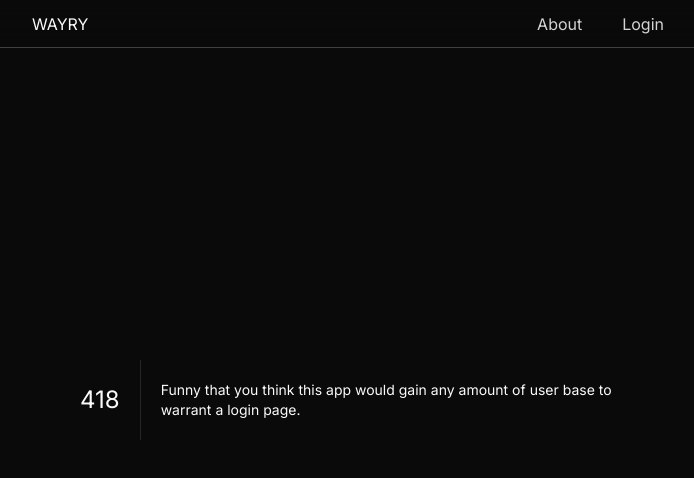
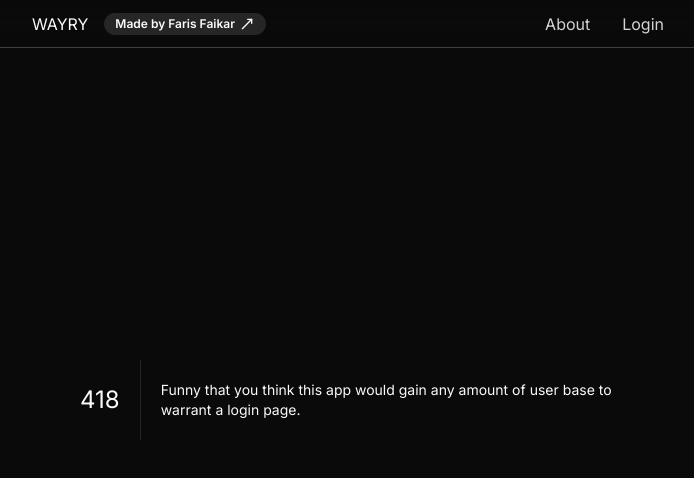
Before and after one commit to farisfaikar/wayry, a Next.js app: page /login in a window 1280 px wide. Shown: the top 478 px of the page, without its empty margins (292-986 px from the left). Built offline with nearby package versions, Linux system fonts and the light colour scheme.

Commit message:
feat: add credits into navbar

```diff
--- a/components/nav/navbar.tsx
+++ b/components/nav/navbar.tsx
@@ -1,9 +1,19 @@
+import { badgeVariants } from "@/components/ui/badge";
+import Link from "next/link";
+import { MoveUpRight } from "lucide-react";
+
 export default function Navbar() {
 	return (
 		<nav className="fixed flex justify-center items-center w-full h-12 border-b bg-neutral-950/50 backdrop-blur-md border-neutral-700">
 			<div className="flex items-center gap-10 justify-between max-w-2xl w-full p-5">
-				<a href="/">WAYRY</a>
-				<div className="flex gap-10">
+				<div className="flex gap-4 items-center">
+					<a href="/">WAYRY</a>
+					<Link href="https://farisfaikar.vercel.app" target="_blank" className={`${badgeVariants({ variant: "secondary" })} flex gap-1`}>
+						<p className="sm:flex hidden">Made by Faris Faikar</p>
+						<MoveUpRight size={16} />
+					</Link>
+				</div>
+				<div className="flex gap-8">
 					<a href="/about" className="text-neutral-300">
 						About
 					</a>
```
